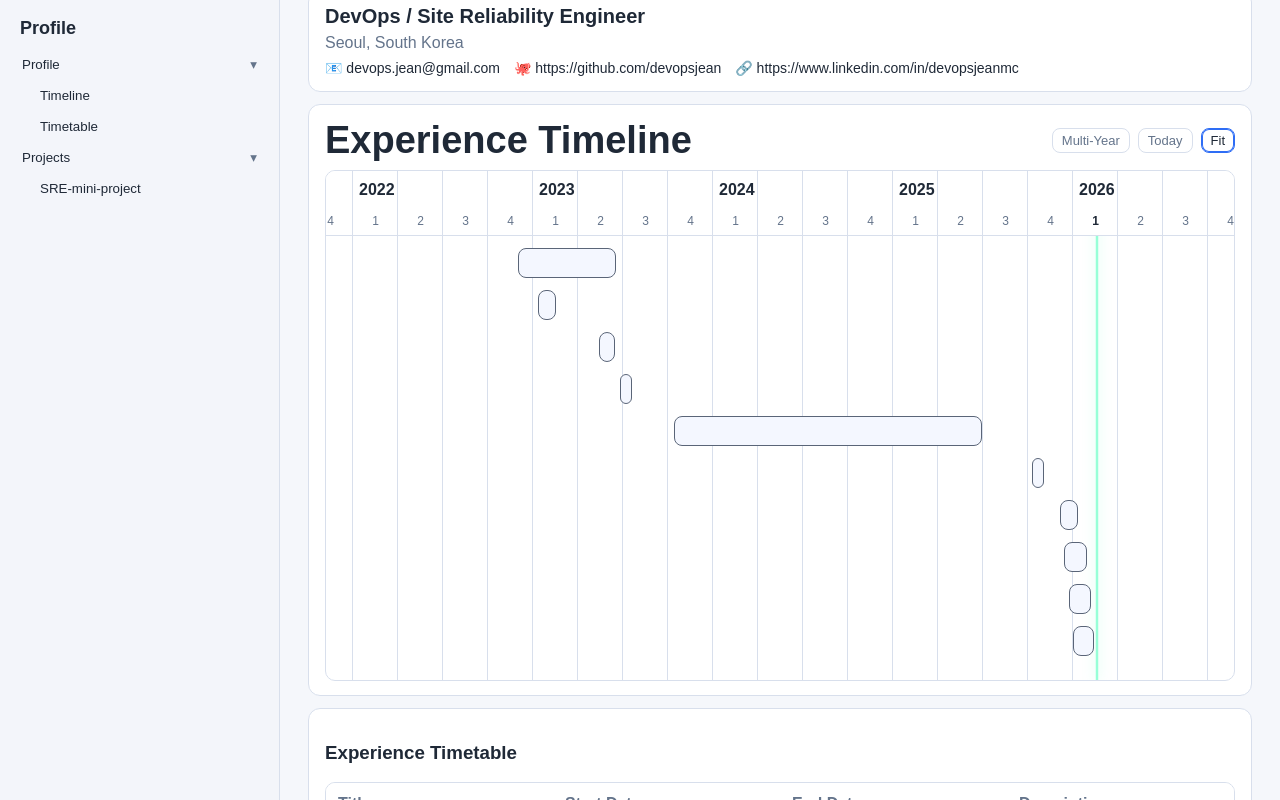
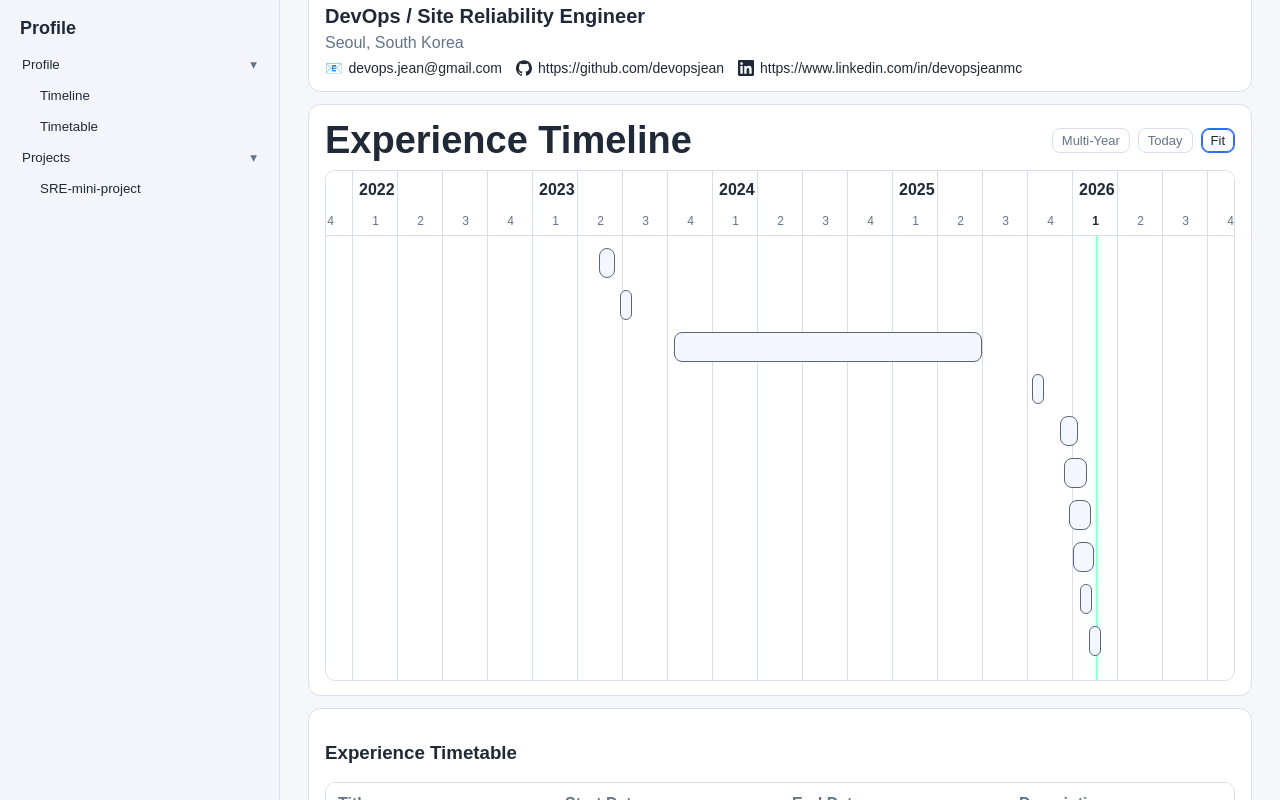
Before and after one commit to devopsjean/profile, a React (Vite) app: page /#/profile in a window 1280 px wide. Built offline with nearby package versions, Linux system fonts and the light colour scheme.

Commit message:
feat: add timeline entries and replace social emojis with official icons

```diff
--- a/src/App.tsx
+++ b/src/App.tsx
@@ -203,10 +203,10 @@ function ProfilePage() {
             <span aria-hidden>📧</span> {profileData.email}
           </a>
           <a href={githubUrl} target="_blank" rel="noreferrer">
-            <span aria-hidden>🐙</span> {githubUrl}
+            <GitHubIcon /> {githubUrl}
           </a>
           <a href={linkedinUrl} target="_blank" rel="noreferrer">
-            <span aria-hidden>🔗</span> {linkedinUrl}
+            <LinkedInIcon /> {linkedinUrl}
           </a>
           {copiedEmail && <span className="copy-state">Copied</span>}
         </div>
@@ -599,6 +599,22 @@ function addDays(date: Date, days: number) {
   return next
 }
 
+function GitHubIcon() {
+  return (
+    <svg aria-hidden="true" className="social-icon" viewBox="0 0 24 24" fill="currentColor">
+      <path d="M12 0.296C5.373 0.296 0 5.67 0 12.296c0 5.302 3.438 9.8 8.205 11.387.6.111.82-.261.82-.58 0-.287-.01-1.046-.016-2.053-3.338.726-4.042-1.609-4.042-1.609-.546-1.387-1.334-1.756-1.334-1.756-1.089-.744.083-.729.083-.729 1.205.084 1.84 1.237 1.84 1.237 1.07 1.834 2.809 1.304 3.495.997.108-.776.418-1.304.762-1.603-2.665-.303-5.467-1.333-5.467-5.931 0-1.31.468-2.381 1.236-3.221-.124-.303-.536-1.524.117-3.176 0 0 1.008-.323 3.3 1.23a11.5 11.5 0 0 1 3.004-.404c1.02.005 2.047.137 3.005.404 2.29-1.553 3.296-1.23 3.296-1.23.655 1.652.243 2.873.119 3.176.77.84 1.235 1.911 1.235 3.221 0 4.609-2.807 5.625-5.48 5.921.43.37.813 1.102.813 2.222 0 1.604-.015 2.899-.015 3.293 0 .322.216.696.825.578C20.565 22.092 24 17.596 24 12.296 24 5.67 18.627 0.296 12 0.296Z" />
+    </svg>
+  )
+}
+
+function LinkedInIcon() {
+  return (
+    <svg aria-hidden="true" className="social-icon" viewBox="0 0 24 24" fill="currentColor">
+      <path d="M20.447 20.452H16.89v-5.569c0-1.328-.028-3.038-1.852-3.038-1.853 0-2.136 1.446-2.136 2.941v5.666H9.345V9h3.414v1.561h.049c.476-.9 1.637-1.85 3.37-1.85 3.604 0 4.269 2.372 4.269 5.456v6.285ZM5.337 7.433a2.063 2.063 0 1 1 0-4.126 2.063 2.063 0 0 1 0 4.126ZM7.119 20.452H3.555V9H7.12v11.452ZM22.225 0H1.771C.792 0 0 .773 0 1.729V22.27C0 23.227.792 24 1.771 24h20.451C23.2 24 24 23.227 24 22.271V1.729C24 .773 23.2 0 22.222 0h.003Z" />
+    </svg>
+  )
+}
+
 function normalizeSlug(slug: string) {
   if (slug === 'experience-timeline' || slug === 'experience-chart') return 'profile'
   if (slug === 'sre-mini-project' || slug === 'profile') return slug
--- a/src/content/timeline.json
+++ b/src/content/timeline.json
@@ -165,14 +165,36 @@
     "detail": "Linux Foundation"
   },
   {
-    "id": "lfc194",
+    "id": "lfc104",
     "group": "Linux Foundation",
-    "title": "Implementing Open Source License Compliance Management LFC194",
+    "title": "Ethics for Open Source Development LFC104",
     "company": "Linux Foundation",
     "location": "Online",
     "start": "2025-12-28",
     "end": "2026-02-15",
     "tags": ["Certificate"],
     "detail": "Linux Foundation"
+  },
+  {
+    "id": "lfc194",
+    "group": "Linux Foundation",
+    "title": "Implementing Open Source License Compliance Management LFC194",
+    "company": "Linux Foundation",
+    "location": "Online",
+    "start": "2026-01-11",
+    "end": "2026-01-11",
+    "tags": ["Certificate"],
+    "detail": "Linux Foundation"
+  },
+  {
+    "id": "sre-mini-project",
+    "group": "Personal Project",
+    "title": "SRE Mini Project",
+    "company": "Personal",
+    "location": "Online",
+    "start": "2026-01-30",
+    "end": "2026-02-09",
+    "tags": ["Personal Project"],
+    "detail": "Personal Project"
   }
 ]
--- a/src/index.css
+++ b/src/index.css
@@ -220,6 +220,9 @@ body {
   text-decoration: none;
   border-bottom: 1px dashed transparent;
   font-size: 14px;
+  display: inline-flex;
+  align-items: center;
+  gap: 6px;
 }
 
 .contact-links a:hover {
@@ -229,6 +232,12 @@ body {
 .copy-state {
   color: var(--accent);
   font-size: 13px;
+}
+
+.social-icon {
+  width: 16px;
+  height: 16px;
+  flex: 0 0 16px;
 }
 
 .section-head {
```
